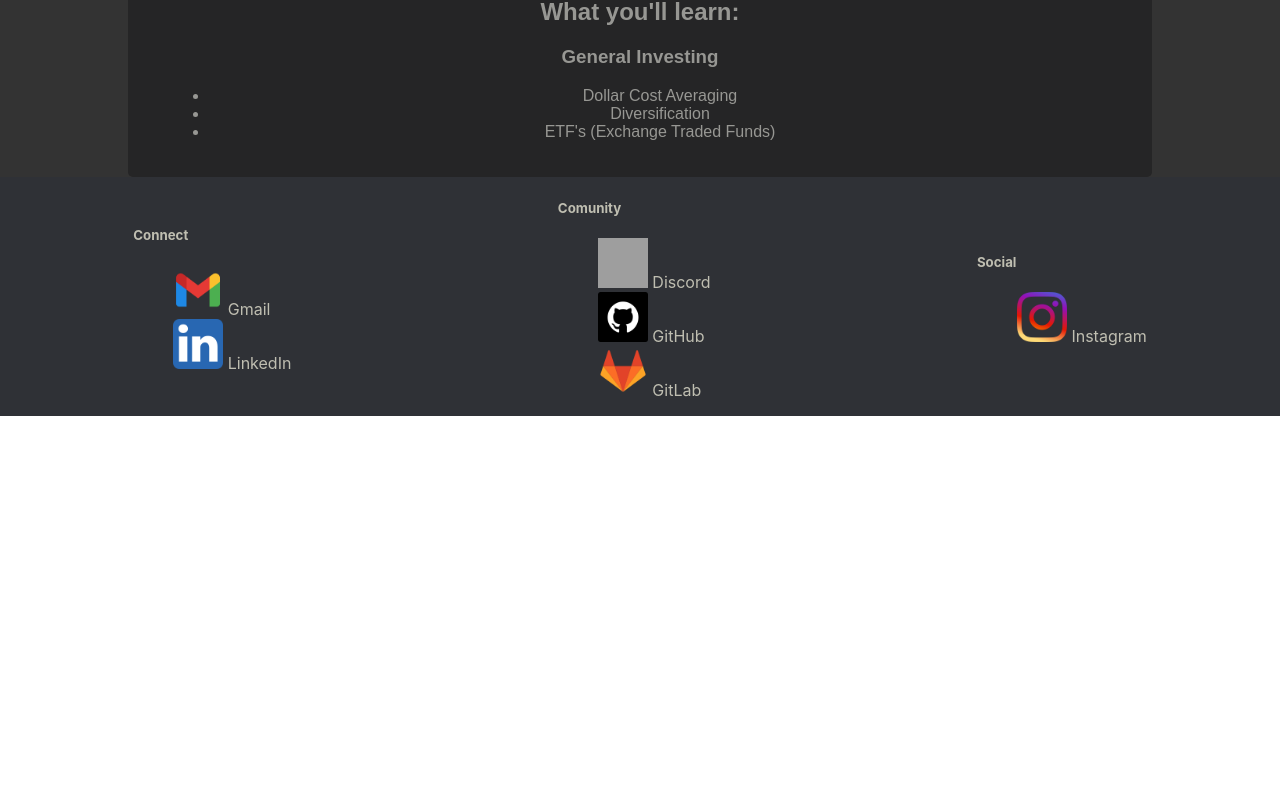
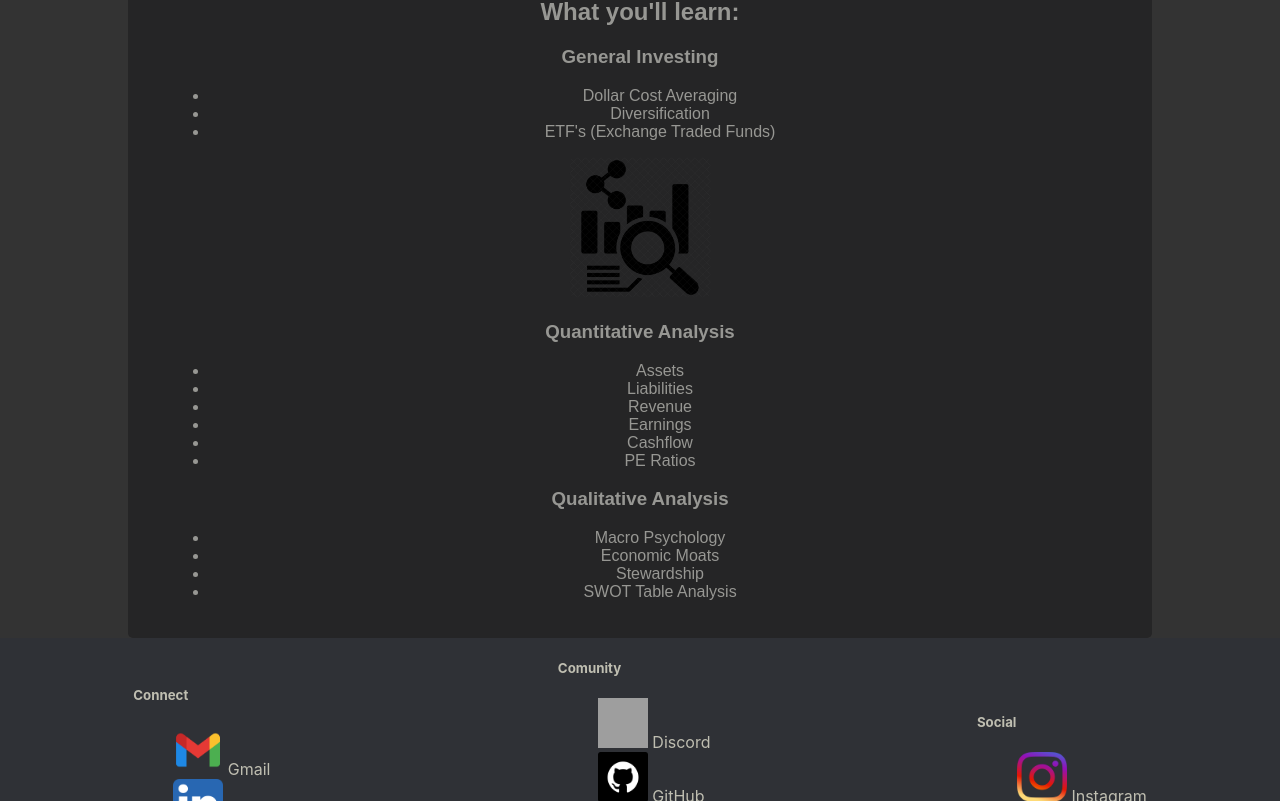
Before and after one commit to Douglas4739/DouglasEde.com, a React (Create React App) app: page /Coaching in a window 1280 px wide. Shown: the part 563-1364 px from the top of the page. Before the commit the page ends 979 px from the top, so only its background shows below. Built offline with nearby package versions, Linux system fonts and the light colour scheme; grey boxes are pictures that could not be loaded.

Commit message:
added image to Coaching

```diff
--- a/src/Coaching.css
+++ b/src/Coaching.css
@@ -13,3 +13,15 @@
   .coachingTitle {
       color:  rgb(151, 151, 147);
   }
+
+  .fundamentalimg {
+      max-width: 100%;
+      height: auto;
+      width: 15%;
+      height: 15%;
+      margin-bottom: auto;
+  }
+
+  .coachingList {
+      text-decoration: none;
+  }
--- a/src/Coaching.js
+++ b/src/Coaching.js
@@ -14,8 +14,9 @@ function Coaching() {
           gained for everyone in my 4 week coaching block. We'll start by
           getting a better idea of your goals for investing. How much do you
           plan to invest? How large can we grow your regular contributions?
-          What's a good ratio for your personal portfolio? What style of investing (Growth, Dividend, Value) most suits your needs? Then we'll dip our
-          toes into the world of fundamental analysis.{" "}
+          What's a good ratio for your personal portfolio? What style of
+          investing (Growth, Dividend, Value) most suits your needs? Then we'll
+          dip our toes into the world of fundamental analysis.{" "}
         </p>
         <h2>What you'll learn:</h2>
         <h3>General Investing</h3>
@@ -24,6 +25,23 @@ function Coaching() {
           <li>Diversification</li>
           <li>ETF's (Exchange Traded Funds)</li>
         </ul>
+        <img src="quantitative.png" alt="quantitative" class="fundamentalimg"/>
+        <h3>Quantitative Analysis</h3>
+        <ul className='coachingList'>
+          <li>Assets</li>
+          <li>Liabilities</li>
+          <li>Revenue</li>
+          <li>Earnings</li>
+          <li>Cashflow</li>
+          <li>PE Ratios</li>
+        </ul>
+        <h3>Qualitative Analysis</h3>
+        <ul className='coachingList'>
+          <li>Macro Psychology</li>
+          <li>Economic Moats</li>
+          <li>Stewardship</li>
+          <li>SWOT Table Analysis</li>
+        </ul>
       </section>
     </div>
   );
```
Also changed, not shown: public/quantitative.png (added).
